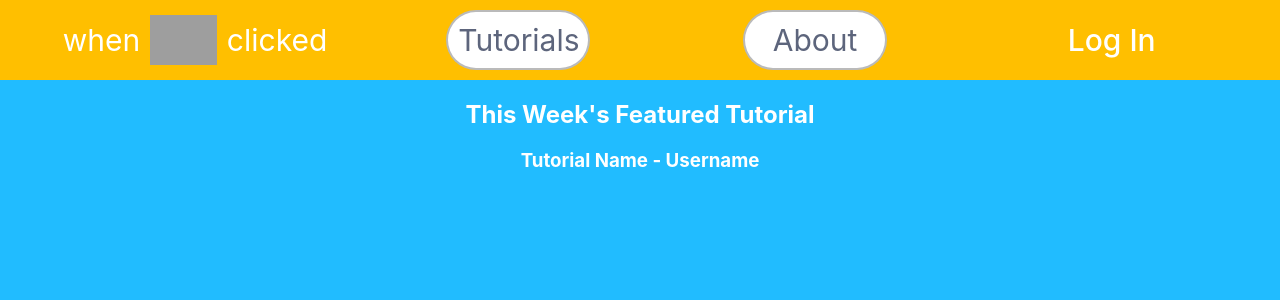
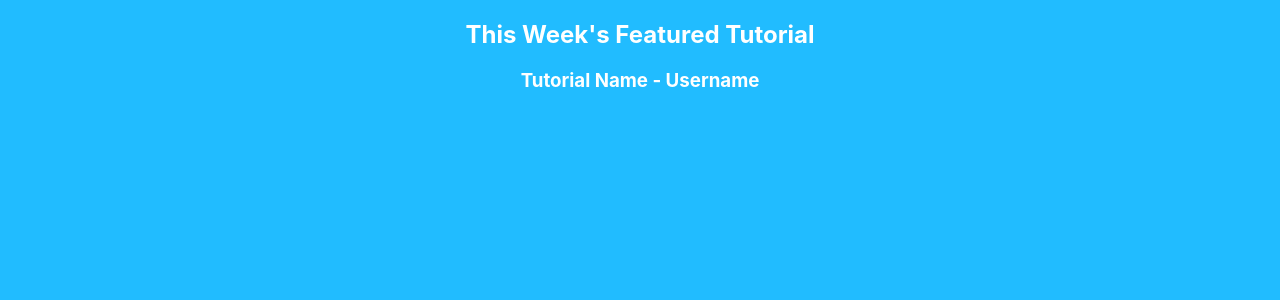
Before and after one commit to FlagClicked/FlagClicked, a Nuxt app: page / in a window 1280 px wide. Shown: the top 300 px of the page. Built offline with nearby package versions, Linux system fonts and the light colour scheme; grey boxes are pictures that could not be loaded.

Commit message:
Update default.vue

```diff
--- a/layouts/default.vue
+++ b/layouts/default.vue
@@ -1,16 +1,11 @@
 <template>
   <div class="container">
-    <Navbar />
-    <Nuxt class="content" />
+    <Nuxt />
   </div>
 </template>
 
 <script>
-import Navbar from "../components/Navbar";
-
-export default {
-  components: { Navbar },
-};
+export default {}
 </script>
 <style>
 * {
```
